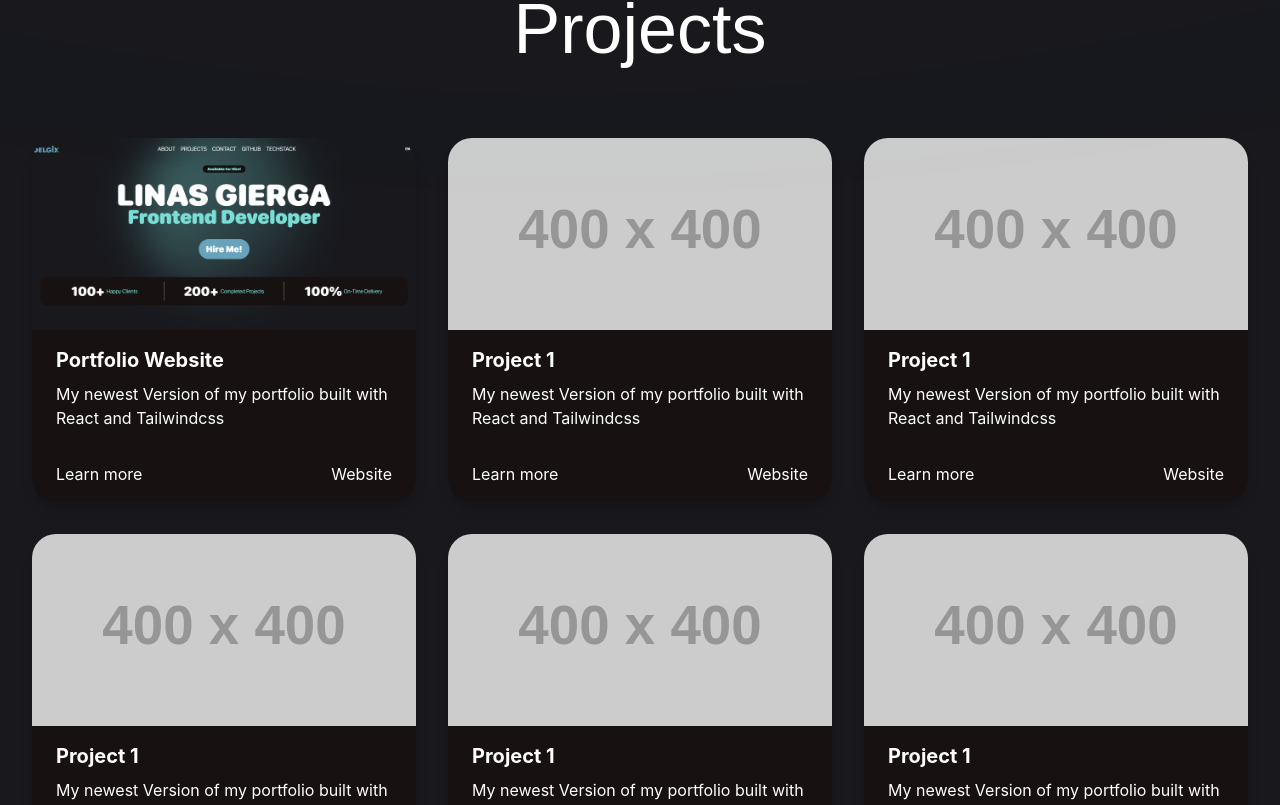
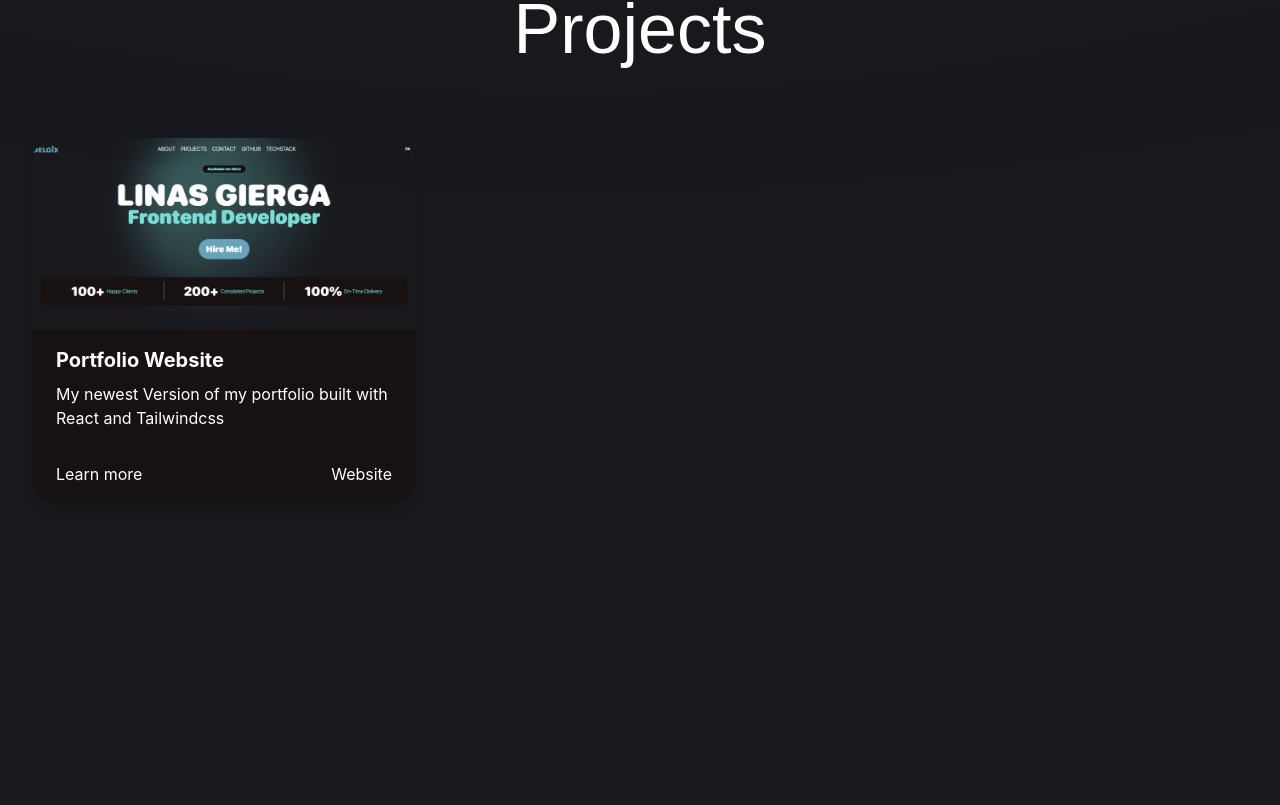
Before and after one commit to vLimax24/portfolio, a React (Vite) app: page / in a window 1280 px wide. Shown: the part 1751-2556 px from the top of the page. Built offline with nearby package versions, Linux system fonts and the light colour scheme; a small style sheet from the web is missing; a web font is replaced by a local one.

Commit message:
'updated'

```diff
--- a/src/components/Projects.jsx
+++ b/src/components/Projects.jsx
@@ -13,46 +13,6 @@ const projectsData = [
     imageUrl: imageOneHero,
     link: 'https://vLimax24.github.io/portfolio',
     images: [imageOneHero, project1, project12],
-    sourceCode: '#',
-  },
-  {
-    title: 'Project 1',
-    description: 'My newest Version of my portfolio built with React and Tailwindcss',
-    imageUrl: 'https://via.placeholder.com/400',
-    link: '#',
-    images: ['https://via.placeholder.com/400', 'https://via.placeholder.com/400', 'https://via.placeholder.com/400'],
-    sourceCode: '#',
-  },
-  {
-    title: 'Project 1',
-    description: 'My newest Version of my portfolio built with React and Tailwindcss',
-    imageUrl: 'https://via.placeholder.com/400',
-    link: '#',
-    images: ['https://via.placeholder.com/400', 'https://via.placeholder.com/400', 'https://via.placeholder.com/400'],
-    sourceCode: '#',
-  },
-  {
-    title: 'Project 1',
-    description: 'My newest Version of my portfolio built with React and Tailwindcss',
-    imageUrl: 'https://via.placeholder.com/400',
-    link: '#',
-    images: ['https://via.placeholder.com/400', 'https://via.placeholder.com/400', 'https://via.placeholder.com/400'],
-    sourceCode: '#',
-  },
-  {
-    title: 'Project 1',
-    description: 'My newest Version of my portfolio built with React and Tailwindcss',
-    imageUrl: 'https://via.placeholder.com/400',
-    link: '#',
-    images: ['https://via.placeholder.com/400', 'https://via.placeholder.com/400', 'https://via.placeholder.com/400'],
-    sourceCode: '#',
-  },
-  {
-    title: 'Project 1',
-    description: 'My newest Version of my portfolio built with React and Tailwindcss',
-    imageUrl: 'https://via.placeholder.com/400',
-    link: '#',
-    images: ['https://via.placeholder.com/400', 'https://via.placeholder.com/400', 'https://via.placeholder.com/400'],
     sourceCode: '#',
   },
 ];
```
Also changed, not shown: 5 other files (tests, documents, lock files or other folders).
